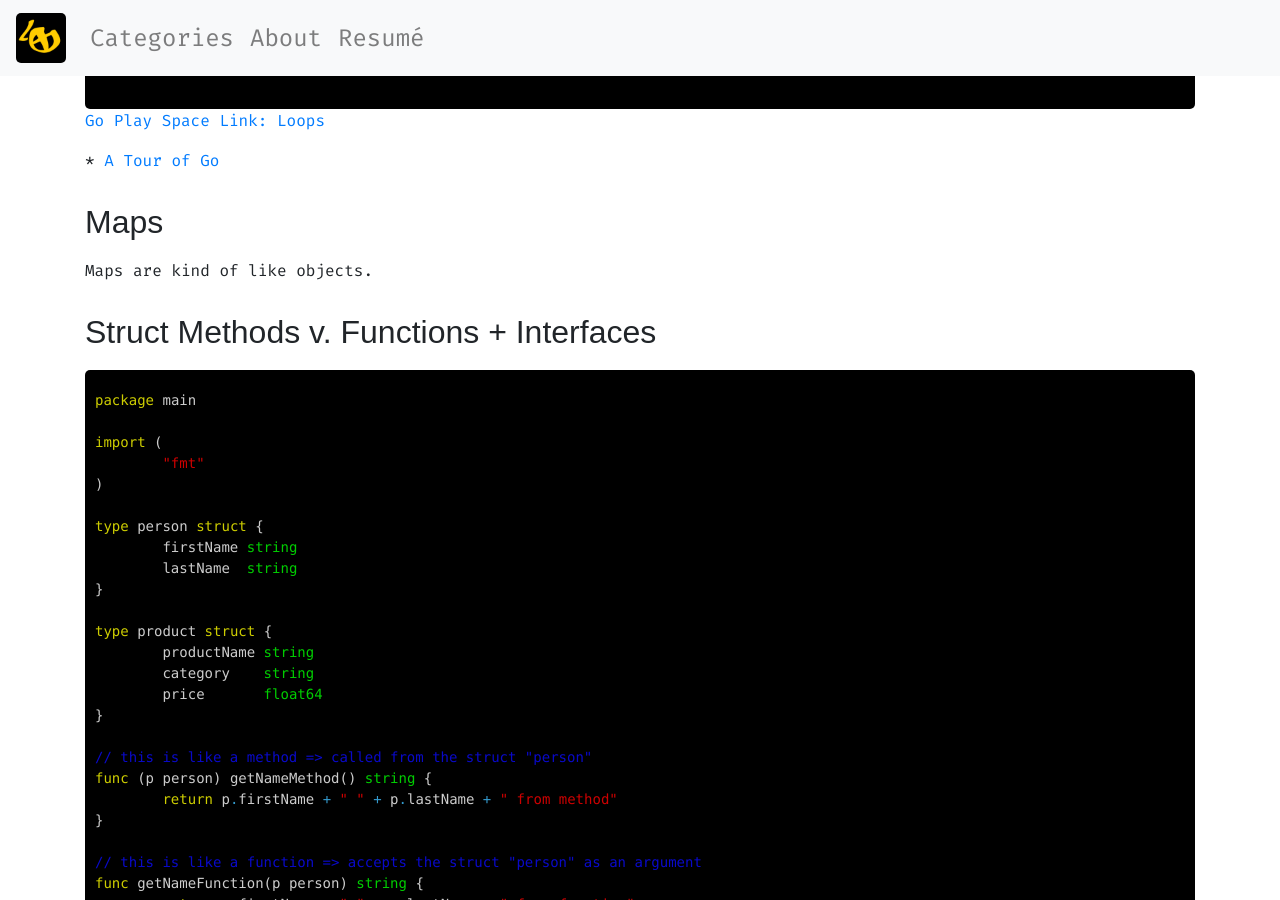
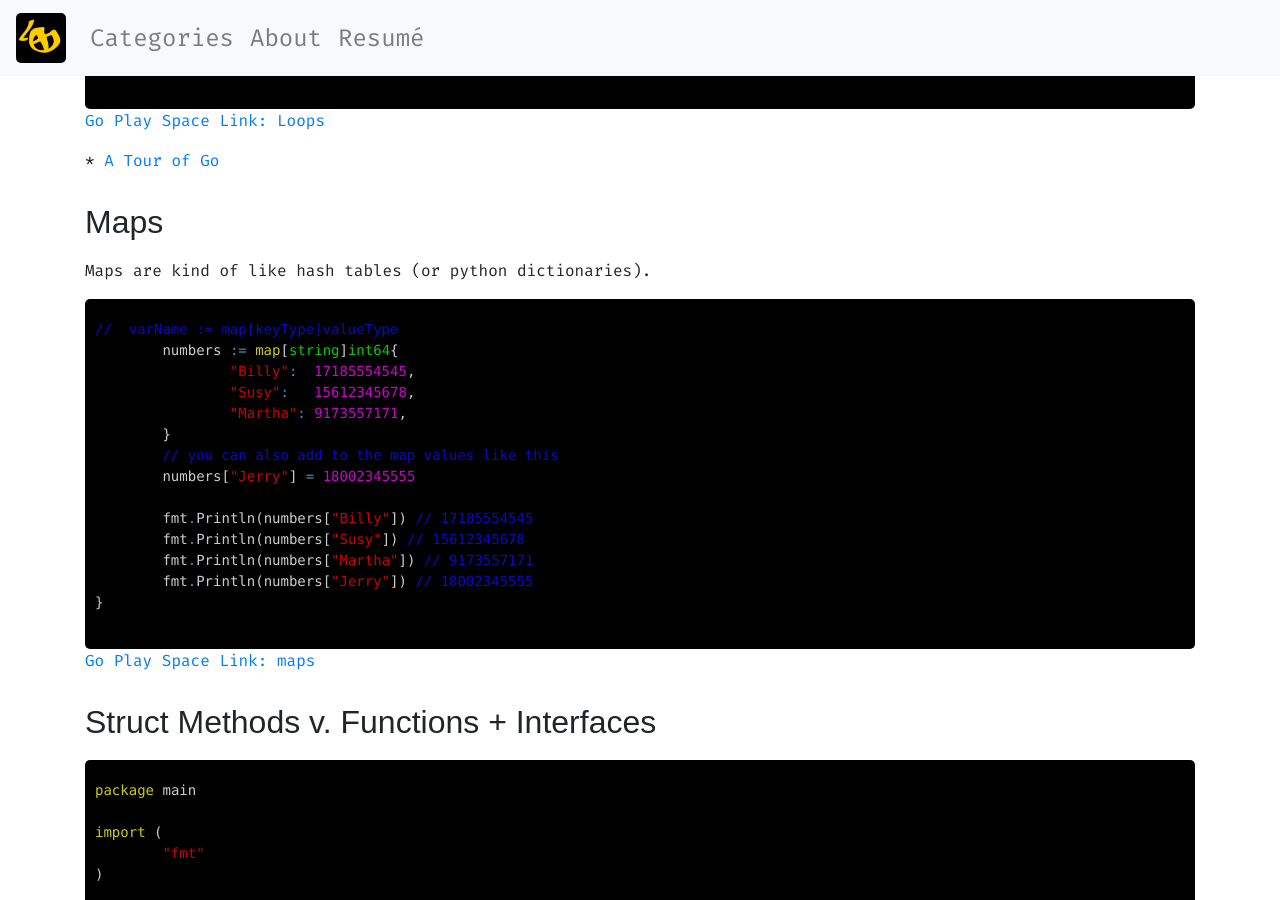
Before and after one commit to DewofyourYouth/DewofyourYouth.github.io, a Jekyll site: the page built from _posts/2020-1-16-go-lang-cheatsheat.md, in a window 1280 px wide and 900 px high, scrolled down 3189 px. Built offline with Jekyll 4.4.1, drawn with Linux system fonts in a browser that asks for light colours; nearby versions of some CDN libraries; some web fonts are replaced; comment, search, counter and statistics services are not loaded.

Commit message:
map example

````diff
--- a/_posts/2020-1-16-go-lang-cheatsheat.md
+++ b/_posts/2020-1-16-go-lang-cheatsheat.md
@@ -157,7 +157,26 @@ for _, v := range whileSlice {
 
 ## Maps
 
-Maps are kind of like objects.
+Maps are kind of like hash tables (or python dictionaries).
+
+```go
+//  varName := map[keyType]valueType
+	numbers := map[string]int64{
+		"Billy":  17185554545,
+		"Susy":   15612345678,
+		"Martha": 9173557171,
+	}
+	// you can also add to the map values like this
+	numbers["Jerry"] = 18002345555
+
+	fmt.Println(numbers["Billy"]) // 17185554545
+	fmt.Println(numbers["Susy"]) // 15612345678
+	fmt.Println(numbers["Martha"]) // 9173557171
+	fmt.Println(numbers["Jerry"]) // 18002345555
+}
+```
+
+[Go Play Space Link: maps](https://goplay.space/#nIW3QM-95Rg)
 
 ## Struct Methods v. Functions + Interfaces
 
````
